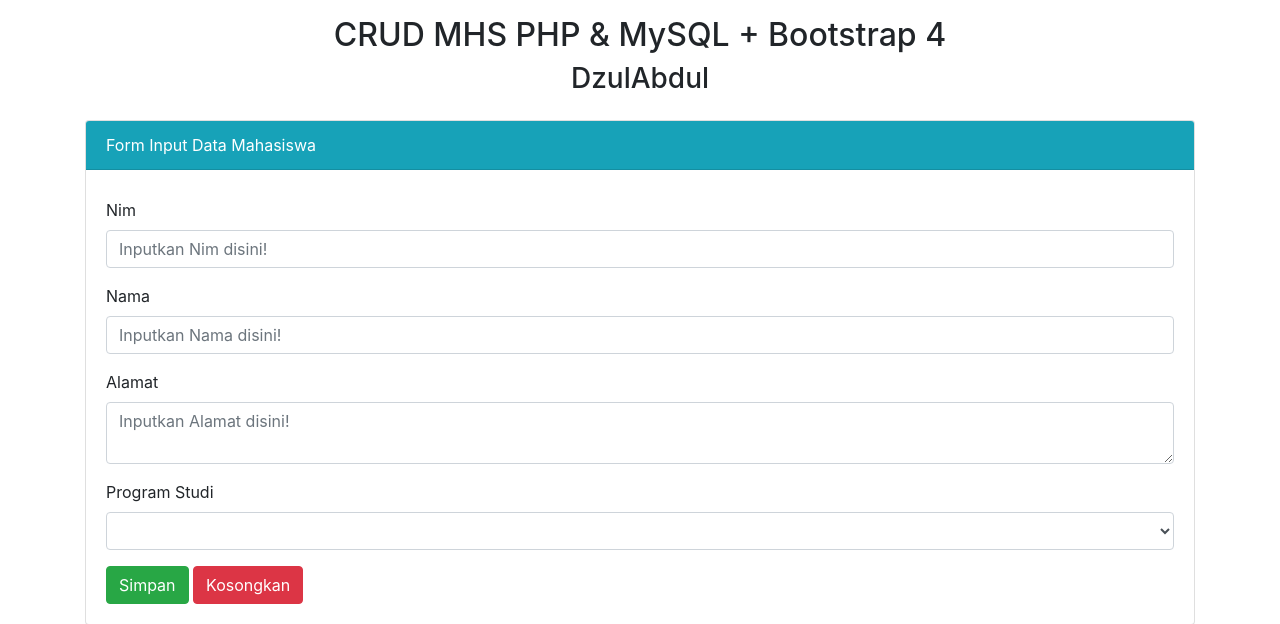
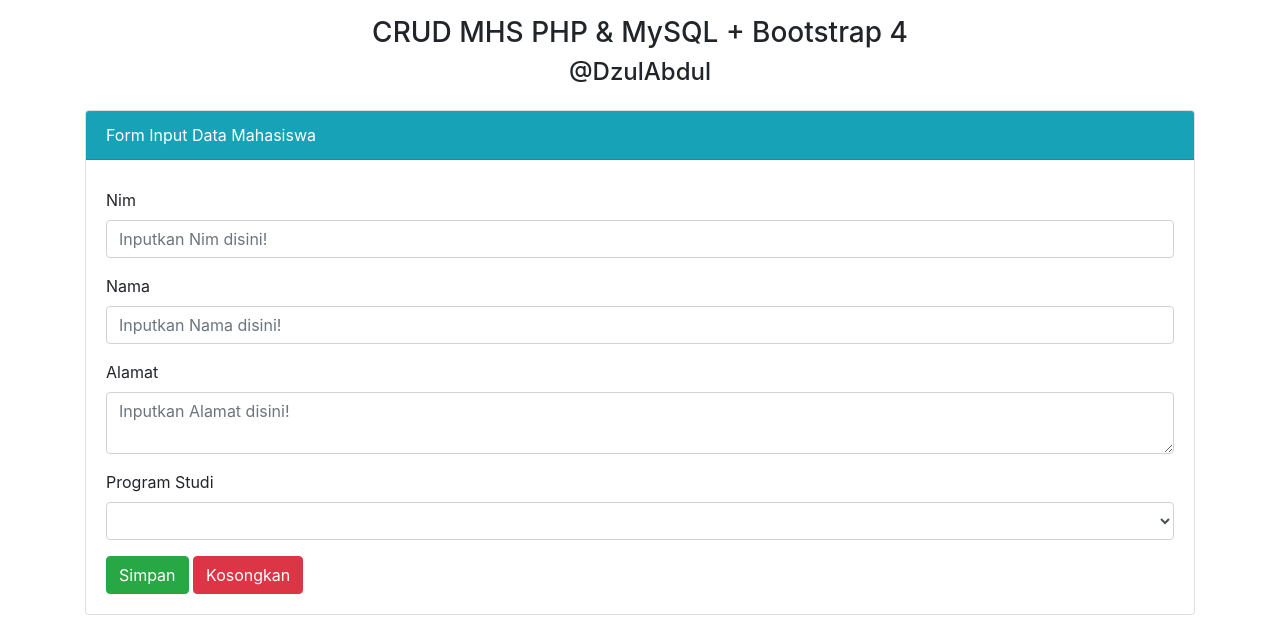
Before and after one commit to abdullohalfarizki/CRUD-MHS, a PHP site: page / in a window 1280 px wide. Shown: the top 624 px of the page. Run offline with PHP 8.4, Linux system fonts and the light colour scheme; data that the repository does not hold is empty.

Commit message:
Melakukan perubahan

```diff
--- a/index.PHP
+++ b/index.PHP
@@ -95,8 +95,8 @@ if (isset($_GET['halaman'])) {
 
 <body>
     <div class="container">
-        <h2 class="text-center mt-3">CRUD MHS PHP & MySQL + Bootstrap 4</h2>
-        <h3 class="text-center">DzulAbdul</h3>
+        <h3 class="text-center mt-3">CRUD MHS PHP & MySQL + Bootstrap 4</h3>
+        <h4 class="text-center">@DzulAbdul</h4>
 
         <!-- Awal Card Header -->
         <div class="card mt-4">
```
